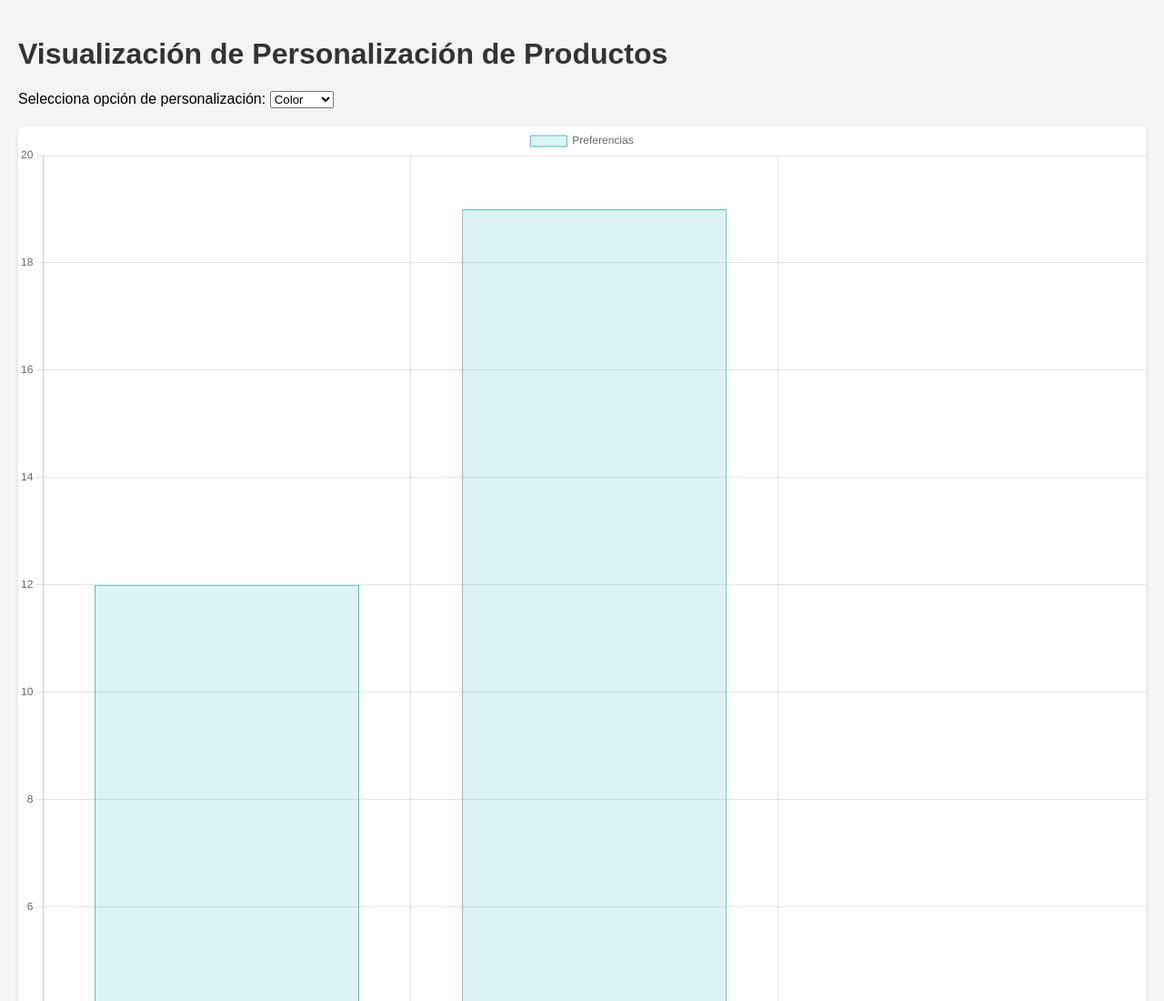
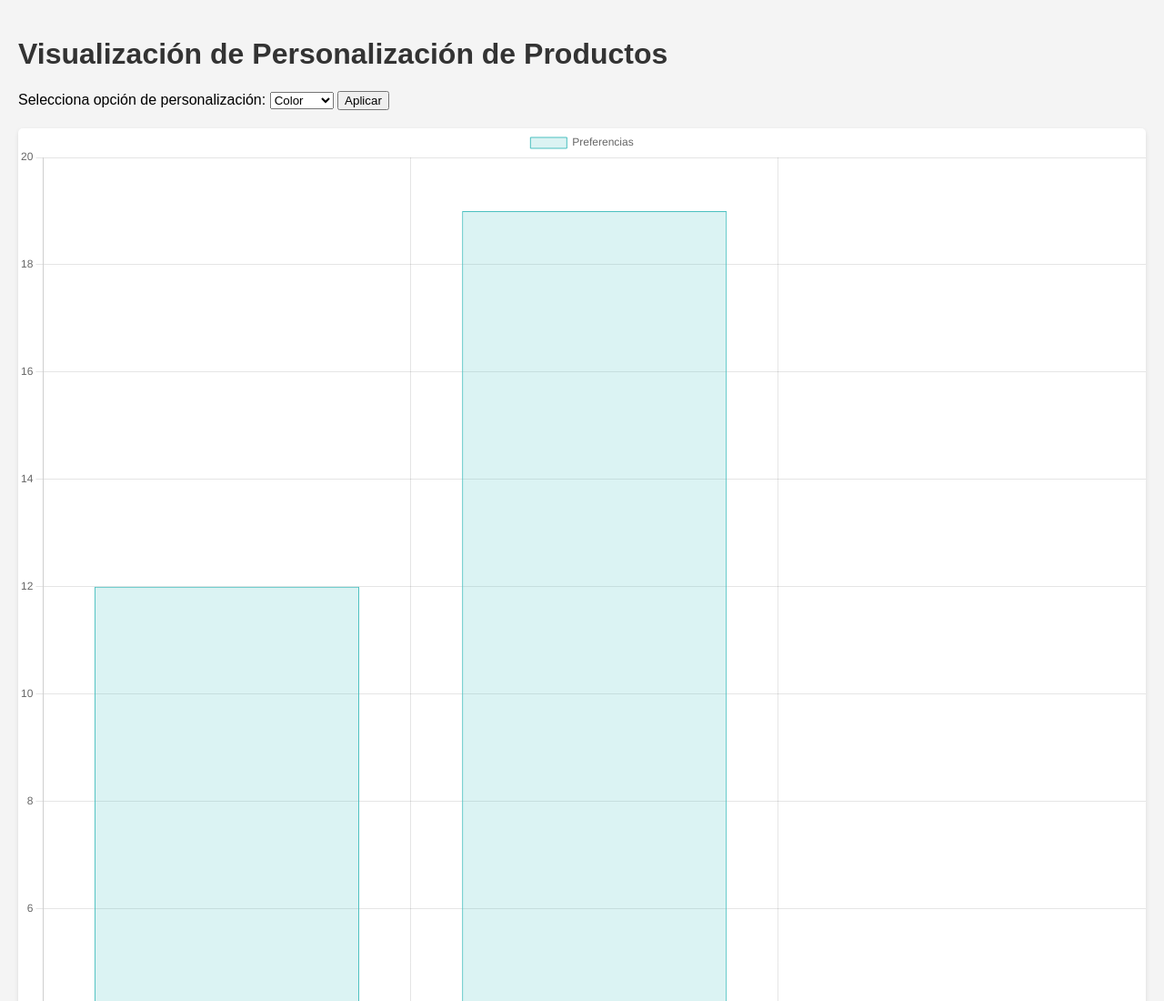
Before and after one commit to ateistsheep1997/visualizacion-de-personalizacion-de-productos, a plain HTML site: page index.html in a window 1280 px wide. Shown: the top 1100 px of the page at 91% size. Drawn offline with nearby package versions, Linux system fonts and the light colour scheme.

```diff
--- a/index.html
+++ b/index.html
@@ -18,6 +18,7 @@
                 <option value="tamaño">Tamaño</option>
                 <option value="estilo">Estilo</option>
             </select>
+            <button type="submit">Aplicar</button> <!-- Added submit button for form action -->
         </form>
     </div>
     <canvas id="preferencesChart" width="400" height="400"></canvas>
```
